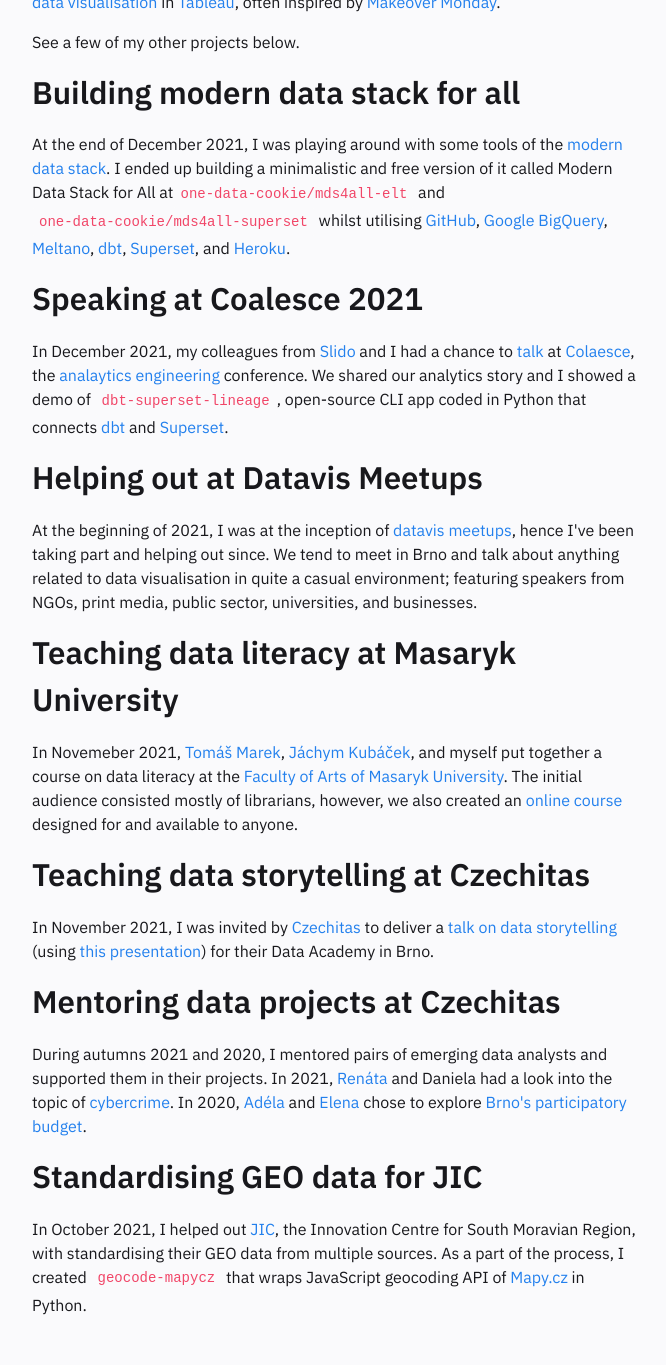
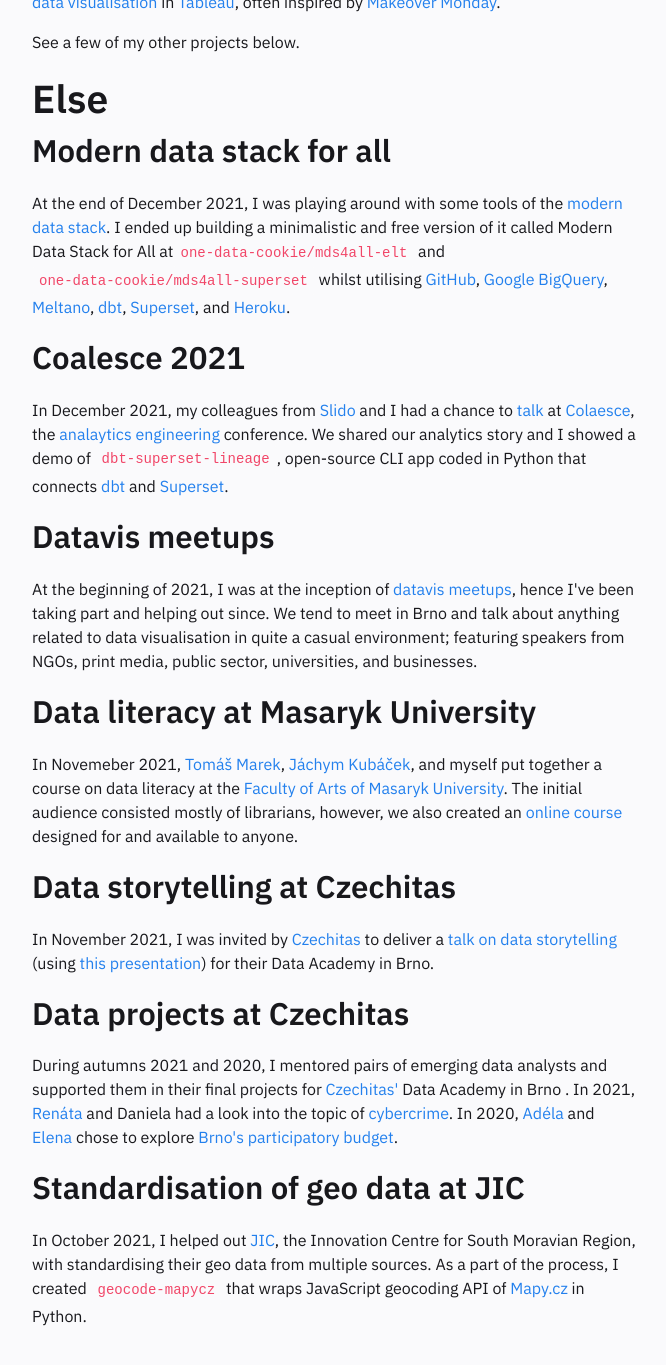
Before and after one commit to one-data-cookie/one-data-cookie.github.io, a Jekyll site: the page built from pages/projects.md, in a window 1280 px wide and 1400 px high, scrolled down 269 px. Shown: the top 1365 px of the window, without its empty margins (306-972 px from the left). Built offline with Jekyll 4.4.1, drawn with Linux system fonts in a browser that asks for light colours.

Commit message:
simplify headings

```diff
--- a/pages/projects.md
+++ b/pages/projects.md
@@ -4,31 +4,31 @@
 content-type: eg
 ---
 
-# Projects
+# If Now
 I am currently putting together this very website, hence learning a bit about [Jekyll](https://jekyllrb.com/) and reminding myself of some CSS and HTML. Alongside that, I'm growing, improving, and automating my [digital garden](https://onedatacookie-digigarden.netlify.app/). When I have some spare time, I [make data visualisation](https://onedatacookie-somevizes.netlify.app/)
 in [Tableau](https://www.tableau.com/), often inspired by [Makeover Monday](https://www.makeovermonday.co.uk/).
 
 See a few of my other projects below.
 
-## Building modern data stack for all
+# Else
+## Modern data stack for all
 At the end of December 2021, I was playing around with some tools of the [modern data stack](https://blog.getdbt.com/future-of-the-modern-data-stack/). I ended up building a minimalistic and free version of it called Modern Data Stack for All at[`one-data-cookie/mds4all-elt`](https://github.com/one-data-cookie/mds4all-elt) and [`one-data-cookie/mds4all-superset`](https://github.com/one-data-cookie/mds4all-superset) whilst utilising [GitHub](https://github.com/), [Google BigQuery](https://cloud.google.com/bigquery/), [Meltano](https://meltano.com/), [dbt](https://www.getdbt.com/), [Superset](https://superset.apache.org/), and [Heroku](https://dashboard.heroku.com/).
 
-## Speaking at Coalesce 2021
+## Coalesce 2021
 In December 2021, my colleagues from [Slido](https://www.slido.com/) and I had a chance to [talk](https://youtu.be/YA0yqYSs9BQ) at [Colaesce](https://coalesce.getdbt.com/), the [analaytics engineering](https://www.getdbt.com/what-is-analytics-engineering/) conference. We shared our analytics story and I showed a demo of [`dbt-superset-lineage`](https://github.com/slidoapp/dbt-superset-lineage), open-source CLI app coded in Python that connects [dbt](https://www.getdbt.com/) and [Superset](https://superset.apache.org/).
 
-## Helping out at Datavis Meetups
+## Datavis meetups
 At the beginning of 2021, I was at the inception of [datavis meetups](https://www.notion.so/vis-meetup-f23461cc5478422785292c28d2aa7b9e), hence I've been taking part and helping out since. We tend to meet in Brno and talk about anything related to data visualisation in quite a casual environment; featuring speakers from NGOs, print media, public sector, universities, and businesses.
 
-## Teaching data literacy at Masaryk University
+## Data literacy at Masaryk University
 In Novemeber 2021, [Tomáš Marek](https://www.marektomas.cz/), [Jáchym Kubáček](https://www.linkedin.com/in/j%C3%A1chym-kub%C3%A1%C4%8Dek/), and myself put together a course on data literacy at the [Faculty of Arts of Masaryk University](https://www.phil.muni.cz/en). The initial audience consisted mostly of librarians, however, we also created an [online course](https://kisk.phil.muni.cz/kisk4future/datova-gramotnost) designed for and available to anyone.
 
-## Teaching data storytelling at Czechitas
+## Data storytelling at Czechitas
 In November 2021, I was invited by [Czechitas](https://www.czechitas.cz/en) to deliver a [talk on data storytelling](https://youtu.be/YoCbP-f_fEc) (using [this presentation](https://docs.google.com/presentation/d/1t72l01QatWym27fqkII6Lg6IbxugsUWD65huO-EgNYQ/edit?usp=sharing)) for their Data Academy in Brno.
 
-## Mentoring data projects at Czechitas
-During autumns 2021 and 2020, I mentored pairs of emerging data analysts and supported them in their projects.
-In 2021, [Renáta](https://www.linkedin.com/in/renata-turonova/) and Daniela had a look into the topic of [cybercrime](https://public.tableau.com/views/DAPROJEKTJakbezpenojevkyberprostoru/Dashboard1?:language=en-GB&:display_count=n&:origin=viz_share_link).
+## Data projects at Czechitas
+During autumns 2021 and 2020, I mentored pairs of emerging data analysts and supported them in their final projects for [Czechitas'](https://www.czechitas.cz/en) Data Academy in Brno . In 2021, [Renáta](https://www.linkedin.com/in/renata-turonova/) and Daniela had a look into the topic of [cybercrime](https://public.tableau.com/views/DAPROJEKTJakbezpenojevkyberprostoru/Dashboard1?:language=en-GB&:display_count=n&:origin=viz_share_link).
 In 2020, [Adéla](https://www.linkedin.com/in/adela-procha/) and [Elena](https://www.linkedin.com/in/elena-gorokhova/) chose to explore [Brno's participatory budget](https://public.tableau.com/views/PaRo-grafy1/NavigationDB?:language=en-GB&:display_count=n&:origin=viz_share_link).
 
-## Standardising GEO data for JIC
-In October 2021, I helped out [JIC](https://www.jic.cz/en/), the Innovation Centre for South Moravian Region, with standardising their GEO data from multiple sources. As a part of the process, I created [`geocode-mapycz`](https://github.com/one-data-cookie/geocode-mapycz) that wraps JavaScript geocoding API of [Mapy.cz](https://en.mapy.cz/) in Python.
+## Standardisation of geo data at JIC
+In October 2021, I helped out [JIC](https://www.jic.cz/en/), the Innovation Centre for South Moravian Region, with standardising their geo data from multiple sources. As a part of the process, I created [`geocode-mapycz`](https://github.com/one-data-cookie/geocode-mapycz) that wraps JavaScript geocoding API of [Mapy.cz](https://en.mapy.cz/) in Python.
```
